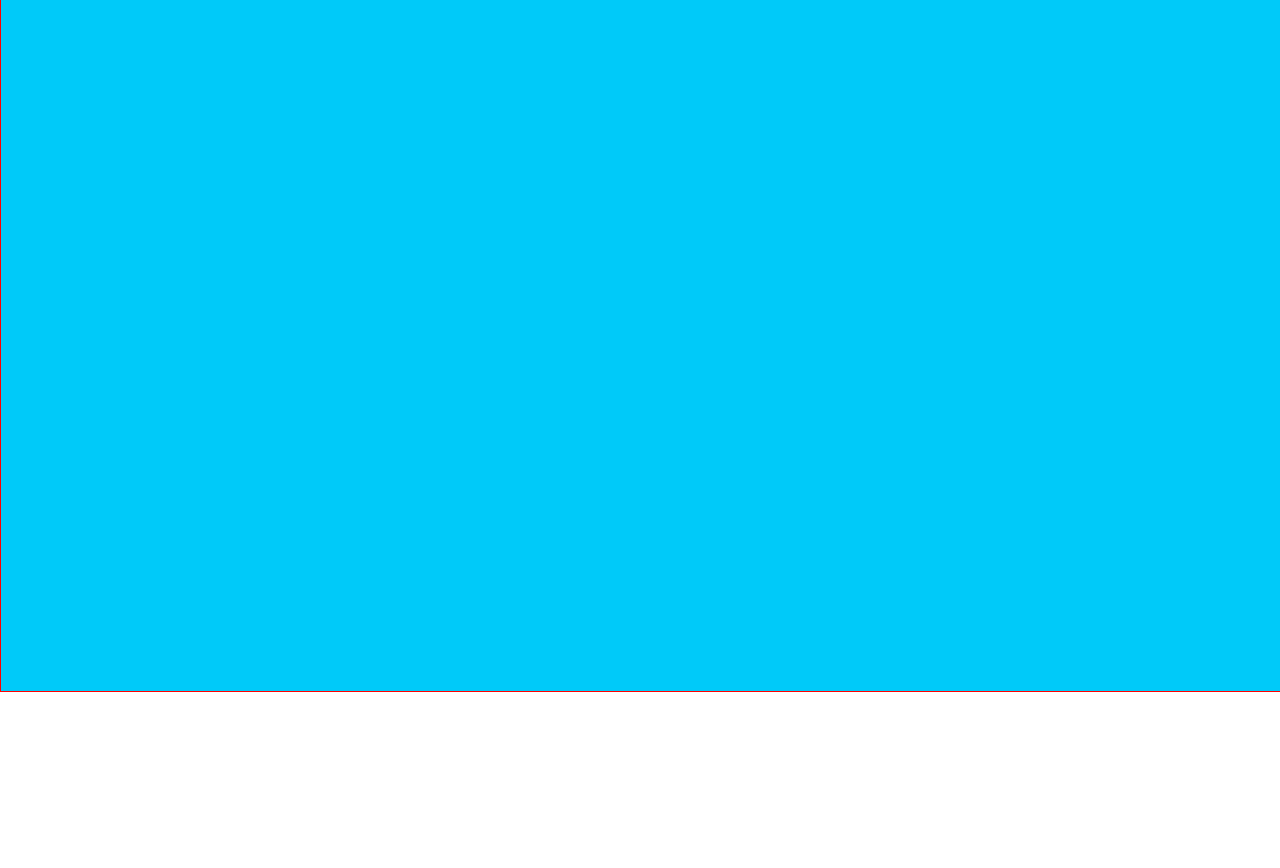
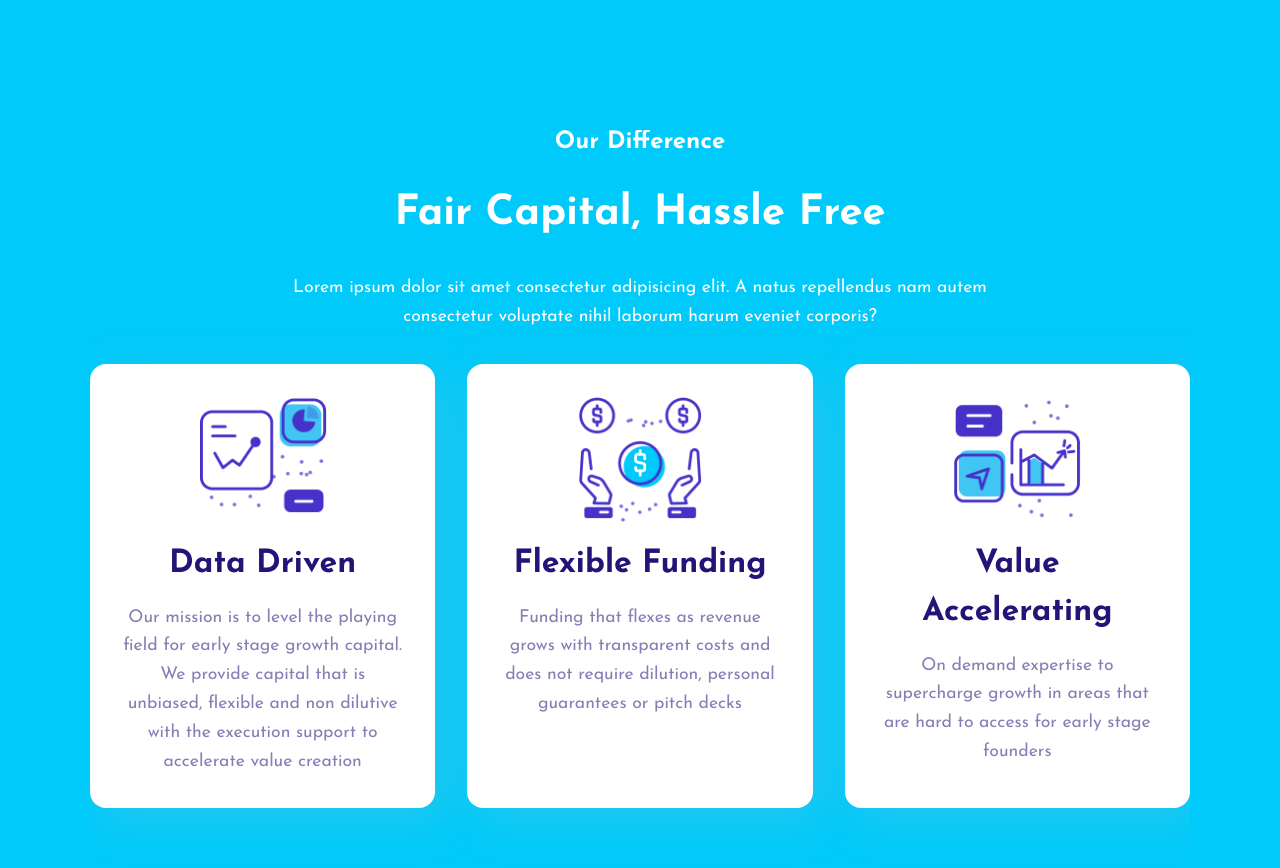
Before and after one commit to dilan-sachintha97/Responsive-web-NextJS, a Next.js app: page / in a window 1280 px wide. Shown: the part 2840-3708 px from the top of the page. Before the commit the page ends 3532 px from the top, so only its background shows below. Built offline with nearby package versions, Linux system fonts and the light colour scheme.

Commit message:
done OurDiff sec

```diff
--- a/src/components/OurDiff/OurDiff.css
+++ b/src/components/OurDiff/OurDiff.css
@@ -1,5 +1,63 @@
 .od-wrapper{
-    height: 100vh;
-    width: 100vw;
-    border: 1px solid red;
+    padding-top: 15rem;
 }
+.od-container{
+    display: flex;
+    flex-direction: column;
+    gap: 2rem;
+}
+.od-head{
+    display: flex;
+    flex-direction: column;
+    align-items: center;
+    gap: 2rem;
+
+}
+
+.od-head > .tag{
+    color: white;
+}
+
+.od-head > .title{
+    color: white;
+}
+
+.od-head  > .text{
+    color: white;
+    text-align: center;
+    width: 65%;
+}
+
+.od-features{
+    display: flex;
+    gap: 2rem;
+    margin-bottom: 10rem;
+}
+.od-feature{
+    flex: 1;
+    background-color: #fff;
+    box-shadow: var(--shadow);
+    display: flex;
+    align-items: center;
+    flex-direction: column;
+    gap: 1rem;
+    padding: 2rem;
+    border-radius: 1rem;
+}
+
+.od-feature .text{
+    text-align: center;
+}
+
+@media (max-width:990px) {
+    .od-features{
+        flex-direction: column;
+    }
+}
+
+@media (max-width:540px) {
+    .od-feature{
+       width: 80%;
+       margin: auto;
+    }
+}
--- a/src/components/OurDiff/OurDiff.js
+++ b/src/components/OurDiff/OurDiff.js
@@ -1,9 +1,51 @@
+import { ourDiffFeatures } from '@/src/utils/data'
 import './OurDiff.css'
+import Image from 'next/image'
+import {motion} from'framer-motion'
+import { containerVariants, desVariants, tagVariants, titleVariants } from '@/src/utils/animation'
 
 const OurDiff = () => {
   return (
     <div className='od-wrapper'>
-      ourdiff
+      <div className="container">
+        <div className="od-container">
+
+            {/* head */}
+            <div className="od-head">
+                <motion.span
+                    variants={tagVariants}
+                    initial="offscreen"
+                    whileInView={"onscreen"}
+                    className='tag'>Our Difference</motion.span>
+                <motion.span
+                    variants={titleVariants}
+                    initial="offscreen"
+                    whileInView={"onscreen"}
+                    className='title'>Fair capital, hassle free</motion.span>
+                <motion.span
+                    variants={desVariants}
+                    initial="offscreen"
+                    whileInView={"onscreen"}
+                    className='text'>Lorem ipsum dolor sit amet consectetur adipisicing elit. A natus repellendus nam autem consectetur voluptate nihil laborum harum eveniet corporis?</motion.span>
+            </div>
+
+            {/* features */}
+            <div className="od-features">
+                {ourDiffFeatures?.map((feature,i)=>(
+                    <motion.div
+                     variants={containerVariants((i+1)*0.1)}
+                     initial="offscreen"
+                     whileInView={"onscreen"}
+                     className='od-feature'
+                     key={i}>
+                        <Image src={feature.icon} width={128} height={128} alt='feature' />
+                        <span className='sec-title'>{feature.title}</span>
+                        <span className='text'>{feature.des}</span>
+                    </motion.div>
+                ))}
+            </div>
+        </div>
+      </div>
     </div>
   )
 }
```
